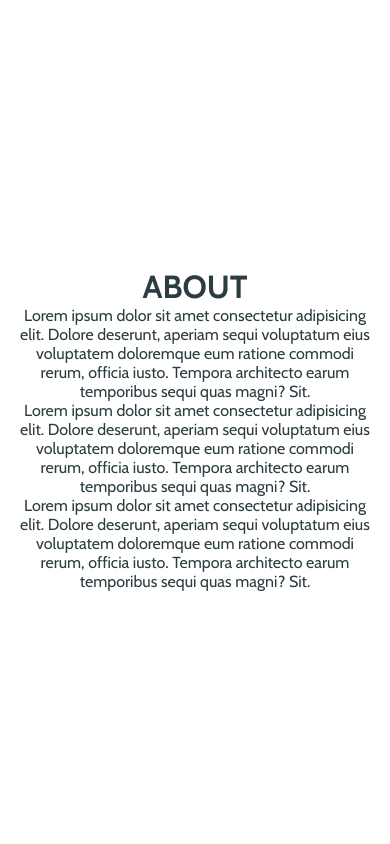
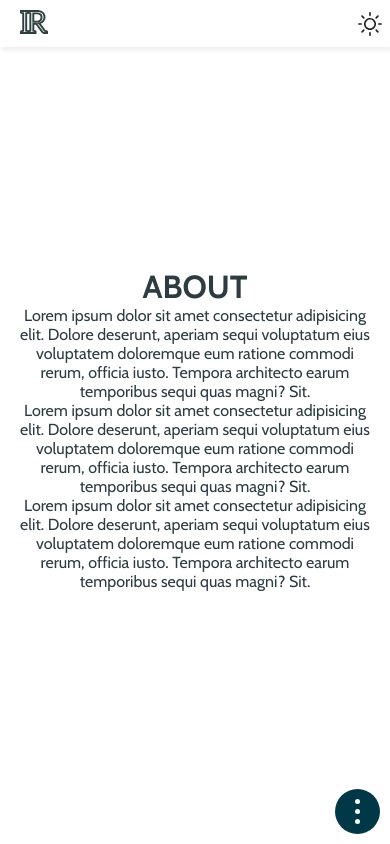
Before and after one commit to Irene-Org/portfolio, a React (Create React App) app: page / in a window 390 px wide. Shown: the top 844 px of the page. Built offline with nearby package versions, Linux system fonts and the light colour scheme.

Commit message:
navigation done

```diff
--- a/src/App.js
+++ b/src/App.js
@@ -11,7 +11,12 @@ import
 
 import { useDarkMode } from "./hooks";
 
-import { NavLarge } from "./components";
+import
+{
+  NavLarge,
+  NavMobile,
+  CircleMenu
+} from "./components";
 
 const styles =
 {
@@ -48,8 +53,20 @@ function App ()
     {
       setLoaded( true );
     }, 1000 );
+
+
+
     return () => clearTimeout( timer );
   }, [] );
+
+
+  useEffect( () =>
+  {
+    window.addEventListener( "storage", themeToggler );
+
+    return () => window.removeEventListener( "storage", themeToggler );
+
+  }, [ themeToggler ] );
 
   if ( !loaded ) return <div style={ stylesN } >
 
@@ -77,6 +94,12 @@ function App ()
         <NavLarge
           mode={ theme }
           toggleTheme={ themeToggler } />
+
+        <NavMobile
+          mode={ theme }
+          toggleTheme={ themeToggler } />
+
+        <CircleMenu />
 
 
         {
--- /dev/null
+++ b/src/components/Navigation/CircleMenu.jsx
@@ -0,0 +1,206 @@
+import React, { useState, useEffect } from 'react';
+import styled, { css } from 'styled-components';
+import Link from "./Link";
+import { navList } from "../../utils";
+import OverLay from "../OverLay";
+
+
+const getMin = () =>
+{
+    const w = 0.8 * window.innerWidth,
+        h = 0.8 * window.innerHeight;
+
+    return Math.min( w, h, 500 );
+};
+
+const getTransform = index =>
+{
+    const step = 360 / 5;
+
+    const angle = index * step;
+
+    const r = 0.8 * ( getMin() / 2 );
+
+    return `rotate( ${ angle }deg ) translate( ${ -r }px, -50% )`;
+
+};
+
+const reverseText = index =>
+{
+    const offset = index * ( 72 );
+
+    return -( offset );
+};
+
+const BottomToggler = styled.button`
+    z-index:100000;
+    position:fixed;
+    width:45px;
+    height:45px;
+    background: ${ ( { theme } ) => theme.socialBg };
+    right:10px;
+    bottom:10px;
+    border-radius:50%;
+    border:none;
+    font-size:2rem;
+    transform: ${ props => props.isOpen ? "rotate(90deg)" : "rotate(0)" };
+    transition:transform 0.2s linear;
+    outline:none;
+
+    @media screen and (min-width:768px)
+    {
+        display:none;
+    }
+
+    > div
+    {
+        width:5px;
+        height:5px;
+        border-radius:5px;
+        margin: 5px auto;
+        background-color: ${ ( { theme } ) => theme.socialText };
+    }
+
+`;
+
+const CenterMenu = styled.div`
+
+     position:fixed;
+     top:50%;
+     left:50%;
+     transform:translate(-50%,-50%);
+     width:${ getMin() }px;
+     height:${ getMin() }px;
+
+     .links
+     {
+        position: relative;
+        width: 100%;
+        height: 100%;
+        transform: translateX(-39px);
+     }
+
+
+
+`;
+
+const StyledLi = styled.li`
+
+    list-style: none;
+    text-align: center;
+    text-transform: capitalize;
+    display: flex;
+    flex-direction: column;
+    justify-content: center;
+    background: #003848;
+    width: 70px;
+    height: 70px;
+    border-radius: 50%;
+    position: absolute;
+    left:50%;
+    top:50%;
+    transform: rotate(0) translate(-50%,-50%);
+    opacity:0;
+    transition: transform 0.6s ease-out,
+                opacity 0.4s ease;
+
+    background: ${ ( { theme } ) => theme.socialBg };
+    a
+    {
+        color: ${ ( { theme } ) => theme.socialText } ;
+        transform: rotate(${ ( { index } ) => reverseText( index ) }deg)
+    }
+
+    ${ props => props.isOpen && css`
+         transform: ${ getTransform( props.index ) };
+         opacity:1;
+        `};
+
+`;
+
+function CircleMenu ()
+{
+    const [ isOpen, setIsOpen ] = useState( false );
+
+    const toggleMenu = () =>
+    {
+        setIsOpen( !isOpen );
+    };
+
+    useEffect( () =>
+    {
+        const close = () => setIsOpen( false );
+
+        window.addEventListener( "resize", close );
+
+        return () => window.removeEventListener( "resize", close );
+    }, [] );
+
+    return (
+        <>
+            {
+
+                <OverLay
+                    isOpen={ isOpen }
+                    onClick={ toggleMenu } >
+
+                    <CenterMenu>
+                        <ul className="links" >
+                            <>
+                                {
+                                    navList.map( ( item, i ) =>
+                                        (
+                                            <StyledLi
+                                                isOpen={ isOpen }
+                                                index={ i }
+                                                key={ item } >
+                                                <Link
+                                                    activeClass="active"
+                                                    to={ item }
+                                                    spy={ true }
+                                                    smooth={ true }
+                                                    offset={ -100 }
+                                                    duration={ 500 }
+                                                    toggle={ toggleMenu }
+
+                                                >
+                                                    { item }
+                                                </Link>
+                                            </StyledLi>
+                                        ) )
+                                }
+
+                                <StyledLi
+                                    isOpen={ isOpen }
+                                    index={ 4 }  >
+
+                                    <a
+                                        href="http://localhost:3000/"
+                                        target="_blank"
+                                        rel="noreferrer"
+                                    >
+                                        Résumé</a>
+
+                                </StyledLi>
+
+
+                            </>
+                        </ul>
+
+                    </CenterMenu>
+
+                </OverLay>
+            }
+
+            <BottomToggler
+                isOpen={ isOpen }
+                onClick={ toggleMenu }>
+                <div ></div>
+                <div ></div>
+                <div ></div>
+            </BottomToggler>
+        </>
+    );
+}
+
+export default CircleMenu;
--- a/src/components/Navigation/Link.jsx
+++ b/src/components/Navigation/Link.jsx
@@ -1,7 +1,23 @@
-import { Link } from "react-scroll";
+import { useEffect } from "react";
+import { Link, Events } from "react-scroll";
 
-function SrollLink ( { children, ...rest } )
+function SrollLink ( { children, toggle, ...rest } )
 {
+    useEffect( () =>
+    {
+        const close = () =>
+        {
+            if ( window.innerWidth < 768 && toggle )
+            {
+                toggle();
+            }
+        };
+        Events.scrollEvent.register( 'end', close );
+
+        return () => Events.scrollEvent.remove( 'end' );
+
+    }, [ toggle ] );
+
     return (
         <Link href="" { ...rest }>
             {children }
--- a/src/components/Navigation/ToggleButtons.jsx
+++ b/src/components/Navigation/ToggleButtons.jsx
@@ -10,8 +10,6 @@ const Toggle = styled.button`
     background:none;
     position:relative;
     display:inline-block;
-    width:100%;
-    height:100%;
 
     img
     {
--- a/src/components/Navigation/TopNavLarge.jsx
+++ b/src/components/Navigation/TopNavLarge.jsx
@@ -33,8 +33,13 @@ const StyledNavLarge = styled.nav`
             list-style-type:none;
             text-transform:capitalize;
             font-weight:700;
-            min-width:50%;
+            min-width:65%;
             margin-right:10px;
+
+            @media screen and (min-width:1200px)
+            {
+                min-width:50%;
+            }
 
 
             .nav-item
@@ -104,8 +109,9 @@ function TopNavLarge ( { toggleTheme, mode } )
 
                 <li className="nav-item">
                     <a
-                        href="#"
+                        href="http://localhost:3000/"
                         target="_blank"
+                        rel="noreferrer"
                     >
                         Résumé</a>
                 </li>
--- /dev/null
+++ b/src/components/Navigation/TopNavMobile.jsx
@@ -0,0 +1,43 @@
+import React from 'react';
+import styled from 'styled-components';
+import Link from "./Link";
+import Logo from "./Logo";
+import ToggleButtons from "./ToggleButtons";
+import { navList } from "../../utils";
+
+const StyledNavMobile = styled.nav`
+ @media screen and (min-width:768px)
+    {
+        display:none;
+    }
+
+    position:fixed;
+    top:0;
+    left:0;
+    right:0;
+    width:100vw;
+    padding:10px 20px;
+    background: ${ ( { theme } ) => theme.bodyBg };
+    box-shadow: 2px 4px 4px ${ ( { theme } ) => theme.shadow };
+    transition: box-shadow 0.2s ease,
+                background 0.2s ease;
+    display:flex;
+    justify-content:space-between;
+    align-items:center;
+
+`;
+
+function TopNavMobile ( { toggleTheme, mode } )
+{
+    return (
+        <StyledNavMobile>
+
+            <Logo />
+            <ToggleButtons
+                mode={ mode }
+                toggler={ toggleTheme } />
+        </StyledNavMobile>
+    );
+}
+
+export default TopNavMobile;
--- /dev/null
+++ b/src/components/OverLay.jsx
@@ -0,0 +1,27 @@
+import React from 'react';
+import styled from 'styled-components';
+
+const StyledOverLay = styled.div`
+    width:100vw;
+    height:100vh;
+    left:0;
+    right:0;
+    top:0;
+    background:rgba(0,0,0,0.4);
+    position:fixed;
+    z-index:${ props => props.isOpen ? 100000 : -100000 };
+    opacity: ${ props => props.isOpen ? 1 : 0 };
+    pointer-events: ${ props => props.isOpen ? "auto" : "none" }
+
+`;
+
+function OverLay ( { children, onClick, isOpen } )
+{
+    return (
+        <StyledOverLay isOpen={ isOpen } onClick={ onClick } >
+            {children }
+        </StyledOverLay>
+    );
+}
+
+export default OverLay;
--- a/src/components/index.js
+++ b/src/components/index.js
@@ -1,6 +1,11 @@
 import TopNavLarge from "./Navigation/TopNavLarge";
+import TopNavMobile from "./Navigation/TopNavMobile";
+import CircleMenu from "./Navigation/CircleMenu";
+
 
 export
 {
-    TopNavLarge as NavLarge
+    TopNavLarge as NavLarge,
+    TopNavMobile as NavMobile,
+    CircleMenu
 };
```
Also changed, not shown: 1 other file (tests, documents, lock files or other folders).
